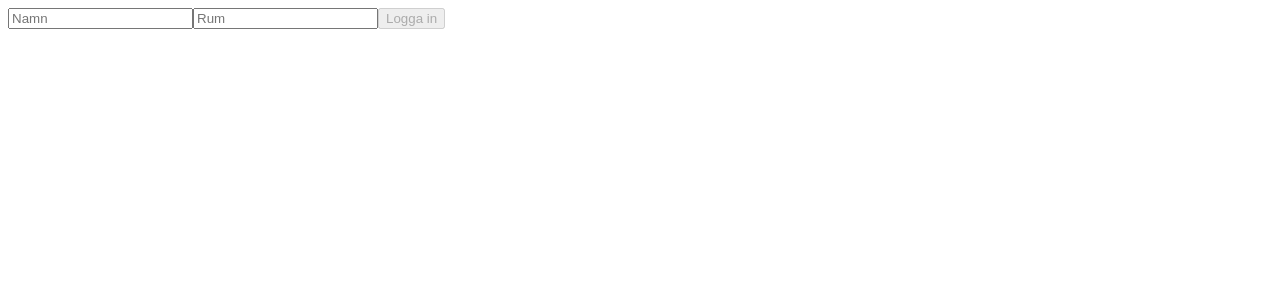
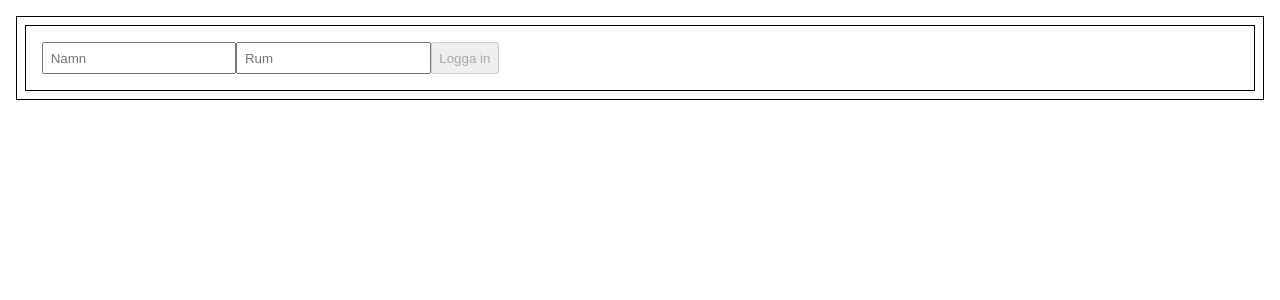
Before and after one commit to Atkinstinkmoore/SignalReact, a React (Create React App) app in the folder SignalReact/ClientApp/: page / in a window 1280 px wide. Shown: the top 300 px of the page. Built offline with nearby package versions, Linux system fonts and the light colour scheme.

Commit message:
css to see boxes

```diff
--- a/SignalReact/ClientApp/src/custom.css
+++ b/SignalReact/ClientApp/src/custom.css
@@ -1,14 +1,11 @@
-/* Provide sufficient contrast against white background */
-a {
-  color: #0366d6;
+*,
+*::before,
+*::after {
+  box-sizing: border-box;
+  margin: 0;
+
+  padding: 0.5em;
 }
-
-code {
-  color: #E01A76;
+div {
+  border: 1px solid;
 }
-
-.btn-primary {
-  color: #fff;
-  background-color: #1b6ec2;
-  border-color: #1861ac;
-}
```
